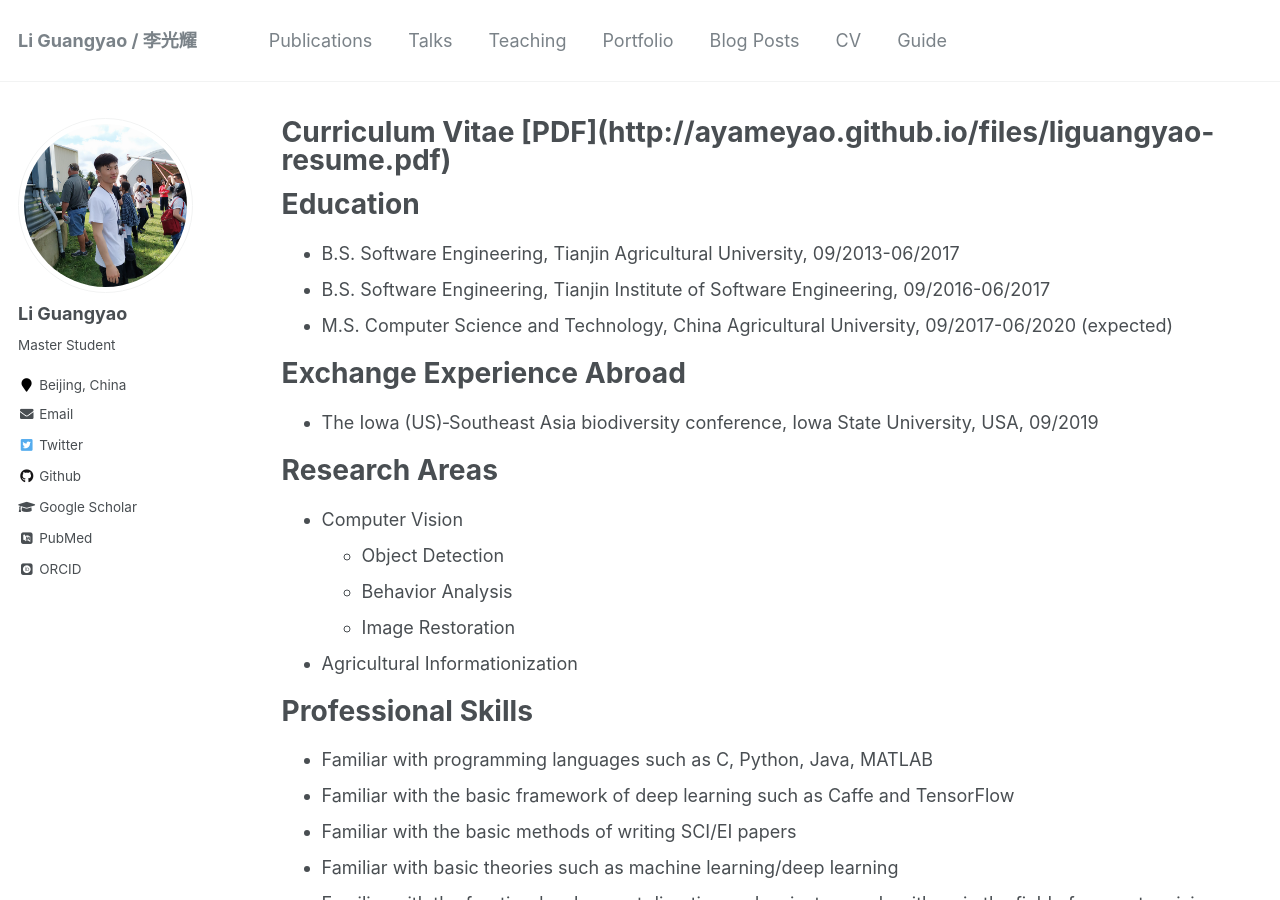
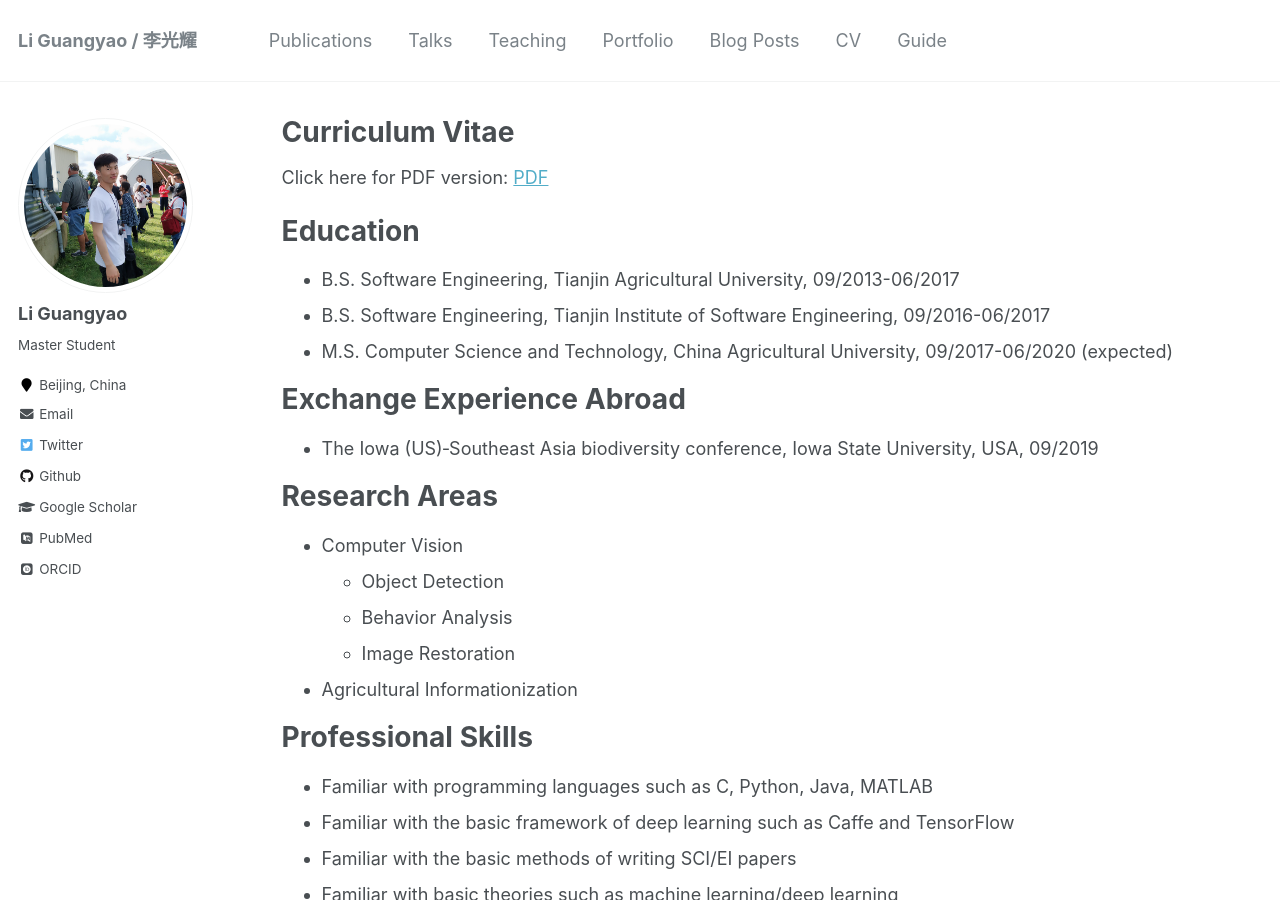
Before and after one commit to ayameyao/ayameyao.github.io_old-version, a Jekyll site: the page built from _pages/cv.md, in a window 1280 px wide and 900 px high. Built offline with Jekyll 4.4.1, drawn with Linux system fonts in a browser that asks for light colours; some web fonts are replaced; part of the change alters nothing that is shown.

Commit message:
Update cv.md

```diff
--- a/_pages/cv.md
+++ b/_pages/cv.md
@@ -1,6 +1,6 @@
 ---
 layout: archive
-title: "Curriculum Vitae [PDF](http://ayameyao.github.io/files/liguangyao-resume.pdf)"
+title: "Curriculum Vitae"
 permalink: /cv/
 author_profile: true
 redirect_from:
@@ -8,6 +8,8 @@ redirect_from:
 ---
 
 {% include base_path %}
+
+Click here for PDF version: [PDF](http://ayameyao.github.io/files/liguangyao-resume.pdf)
 
 Education
 ======
```
